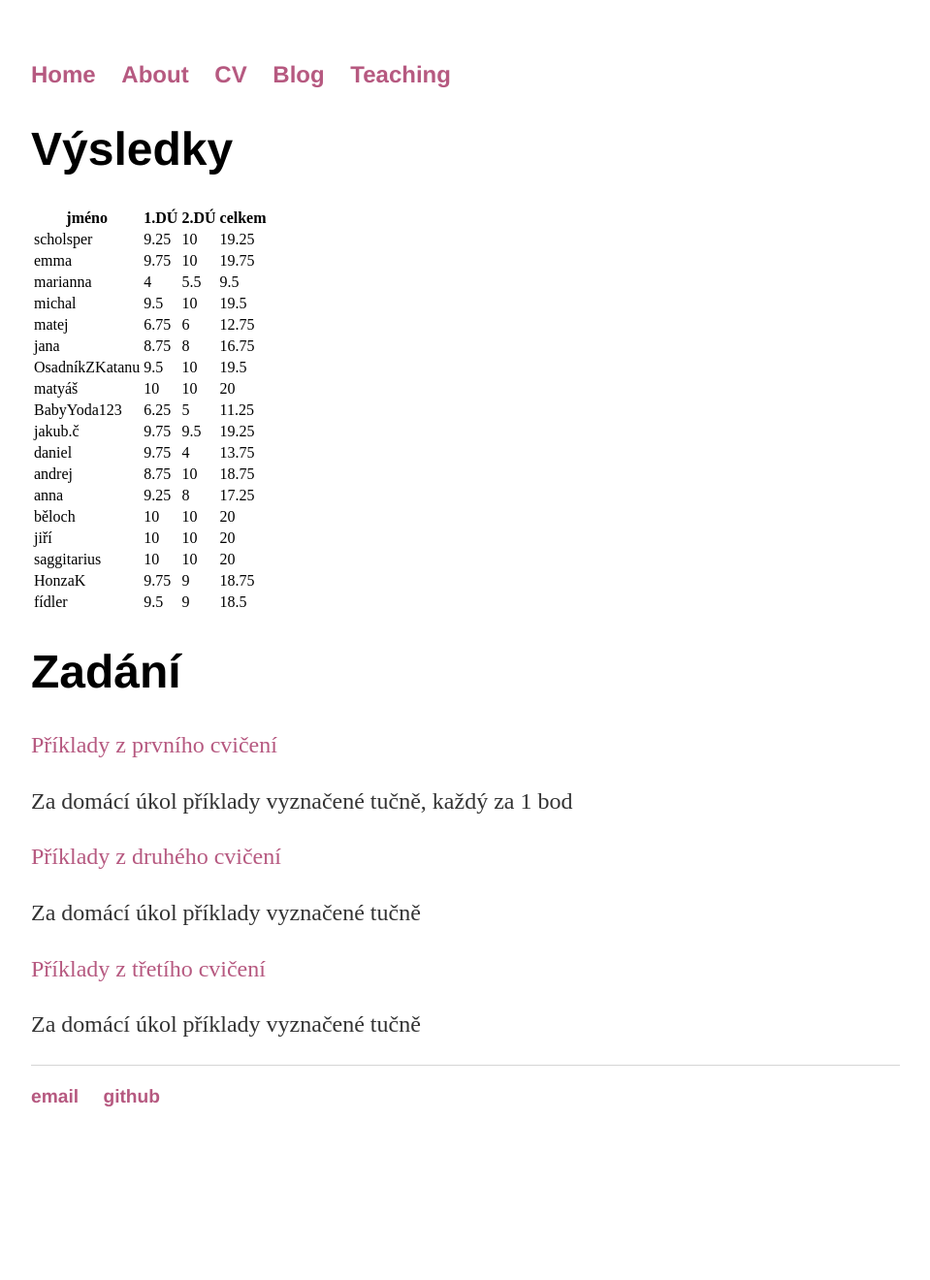
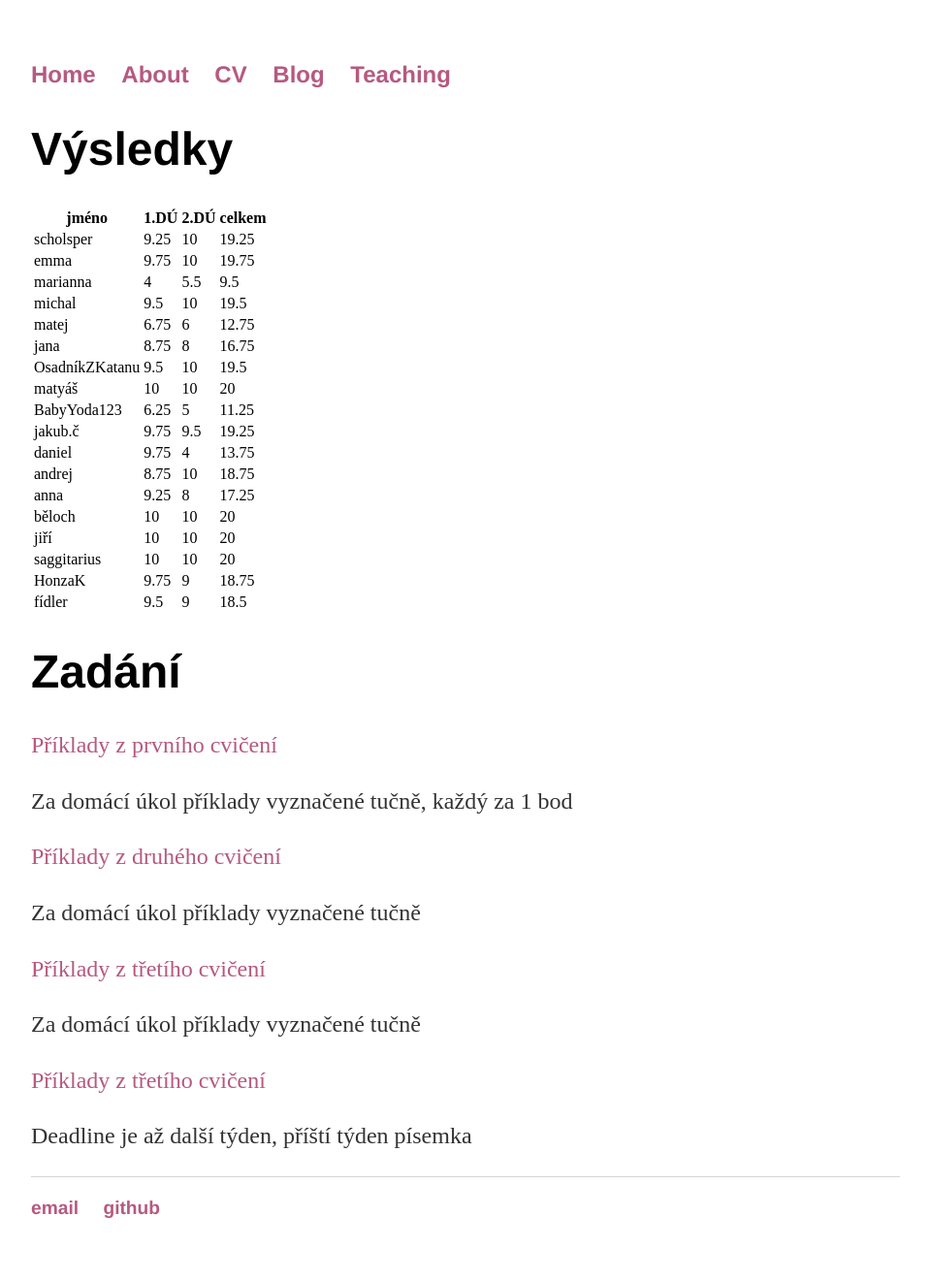
Before and after one commit to lavakin/lavakin.github.io, a Jekyll site: the page built from diskretka/index.html, in a window 1280 px wide. Shown: the whole page at 97% size, without its empty margins (160-1119 px from the left). Built offline with Jekyll 4.4.1, drawn with Linux system fonts in a browser that asks for light colours; before the commit the page ends 1205 px from its top, so only the background shows below that.

Commit message:
Update index.html

```diff
--- a/diskretka/index.html
+++ b/diskretka/index.html
@@ -131,4 +131,6 @@ title: Nikola Kalábová, Personal Webpage
 	<p> Za domácí úkol příklady vyznačené tučně</p>
 	<p><a href="https://lavakin.github.io/diskretka/zadani/cviceni3.pdf">Příklady z třetího cvičení</a></p>
 	<p> Za domácí úkol příklady vyznačené tučně</p>
+	<p><a href="https://lavakin.github.io/diskretka/zadani/Ukol4.pdf">Příklady z třetího cvičení</a></p>
+	<p> Deadline je až další týden, příští týden písemka</p>
 </div><!-- /.blurb -->
```
